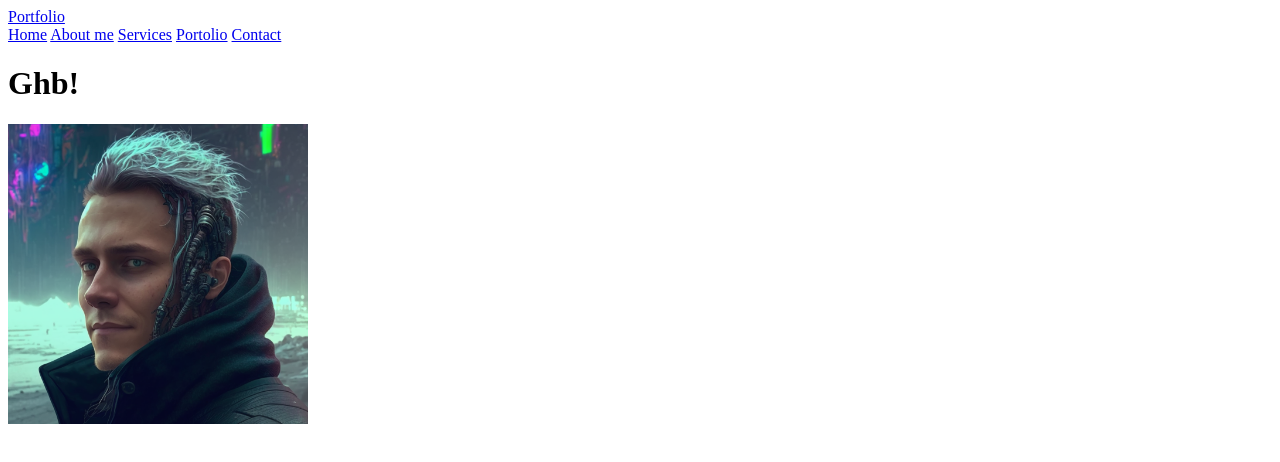
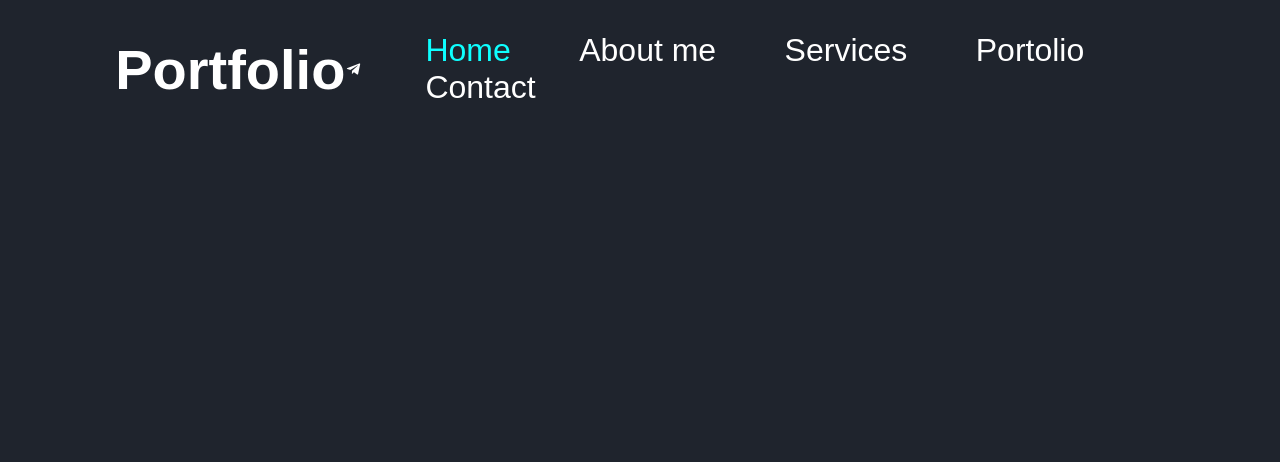
Before and after one commit to shnurov/cv, a plain HTML site: page index.html in a window 1280 px wide. Drawn offline with nearby package versions, Linux system fonts and the light colour scheme; a web font is replaced by a local one.

Commit message:
feat: add styles and vars colors

```diff
--- a/css/style.css
+++ b/css/style.css
@@ -1,5 +1,66 @@
-@import url('https://fonts.googleapis.com/css2?family=Advent+Pro&display=swap');
+@import url('https://fonts.googleapis.com/css2?family=DotGothic16&display=swap');
 
 * {
-    font-family: 'Advent+Pro';
+    margin: 0;
+    padding: 0;
+    box-sizing: border-box;
+    text-decoration: none;
+    outline: none;
+    scroll-behavior: smooth;
+    font-family: 'DotGothic16', sans-serif;
 }
+
+:root {
+    --bg-color: #1f242d;
+    --second-bg-color: #323946;
+    --text-color: #ffffff;
+    --main-color: #0effff;
+}
+
+html {
+    font-size: 162,5%;
+    overflow: hidden;
+}
+
+body {
+    background: var(--bg-color);
+    color: var(--text-color)
+}
+
+.header {
+    position: fixed;
+    top: 0;
+    left: 0;
+    width: 100%;
+    padding: 2rem 9%;
+    background: var(--bg-color);
+    display: flex;
+    justify-content: space-between;
+    align-items: center;
+    z-index: 100;
+}
+
+.logo {
+    font-size: 3.5rem;
+    color: var(--text-color);
+    font-weight: 900;
+    cursor: default;
+}
+
+.navbar a {
+    font-size: 2rem;
+    color: var(--text-color);
+    margin-left: 4rem;
+    transition: .3s;
+}
+
+.navbar a:hover,
+.navbar a.active {
+    color: var(--main-color);
+}
+
+#menu-icon {
+    font-size: 3.5rem;
+    color: var(--text-color);
+    display: none;
+}
--- a/index.html
+++ b/index.html
@@ -6,13 +6,18 @@
     <meta name="viewport" content="width=device-width, initial-scale=1.0">
     <title>Pavel Shnurov Frontend Developer</title>
     <link href="../css/style.css" rel="stylesheet" type="text/css">
+    <link href='https://unpkg.com/boxicons@2.1.4/css/boxicons.min.css' rel='stylesheet'>
 </head>
 <body>
 <!-- header -->
     <header class="header">
         <a class="logo" href="#">Portfolio</a>
+
+        <i class='bx bxl-telegram'></i>
+        <i class='bx bx-menu' id="menu-icon"></i>
+
         <nav class="navbar">
-            <a href="#home">Home</a>
+            <a href="#home" class="active">Home</a>
             <a href="#about">About me</a>
             <a href="#services">Services</a>
             <a href="#portfolio">Portolio</a>
@@ -29,7 +34,7 @@
 
 
 
-    <h1>Ghb!</h1>
+    <!-- <h1>Ghb!</h1>
     <div class="border">
     <a href="#">
         <span></span>
@@ -37,7 +42,7 @@
         <span></span>
         <span></span>
         <img src="../img.png" alt="my photo" width="300rem">
-      </a>
+      </a> -->
 
 </body>
 </html>
```
